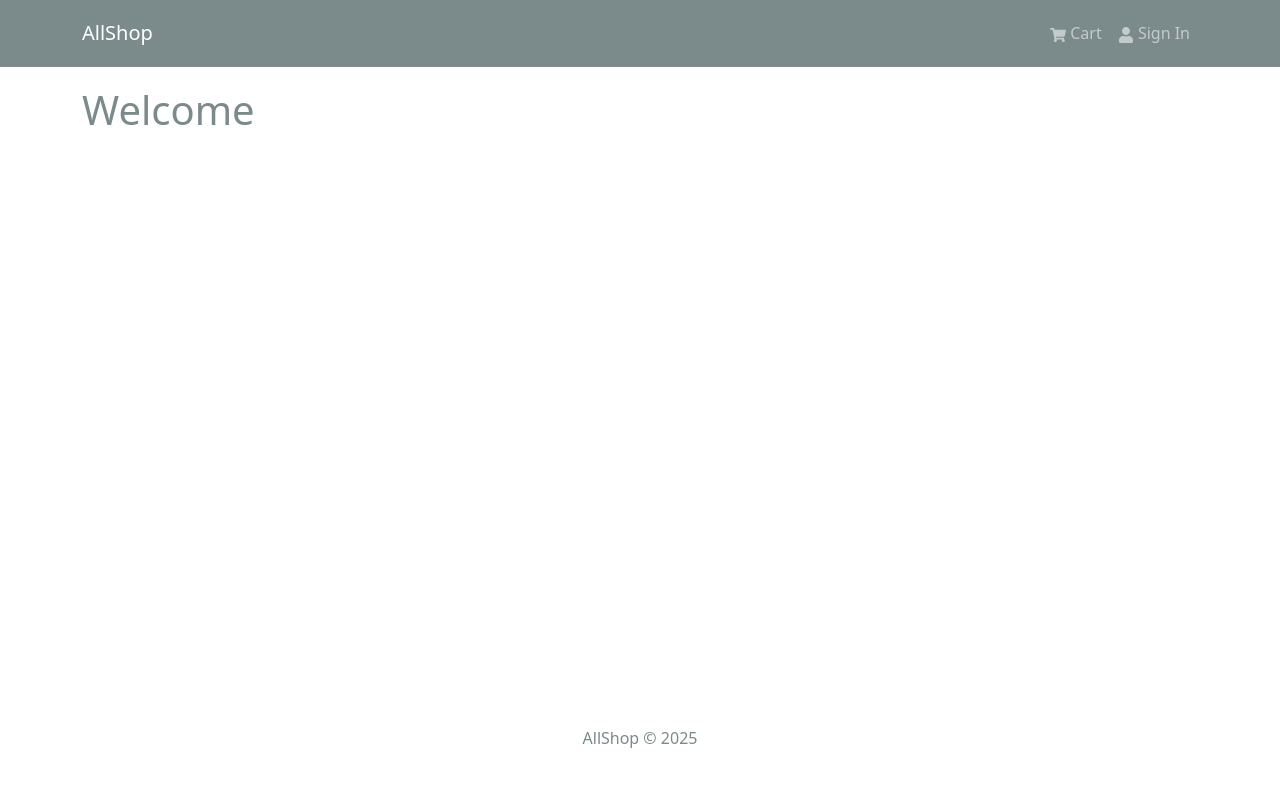
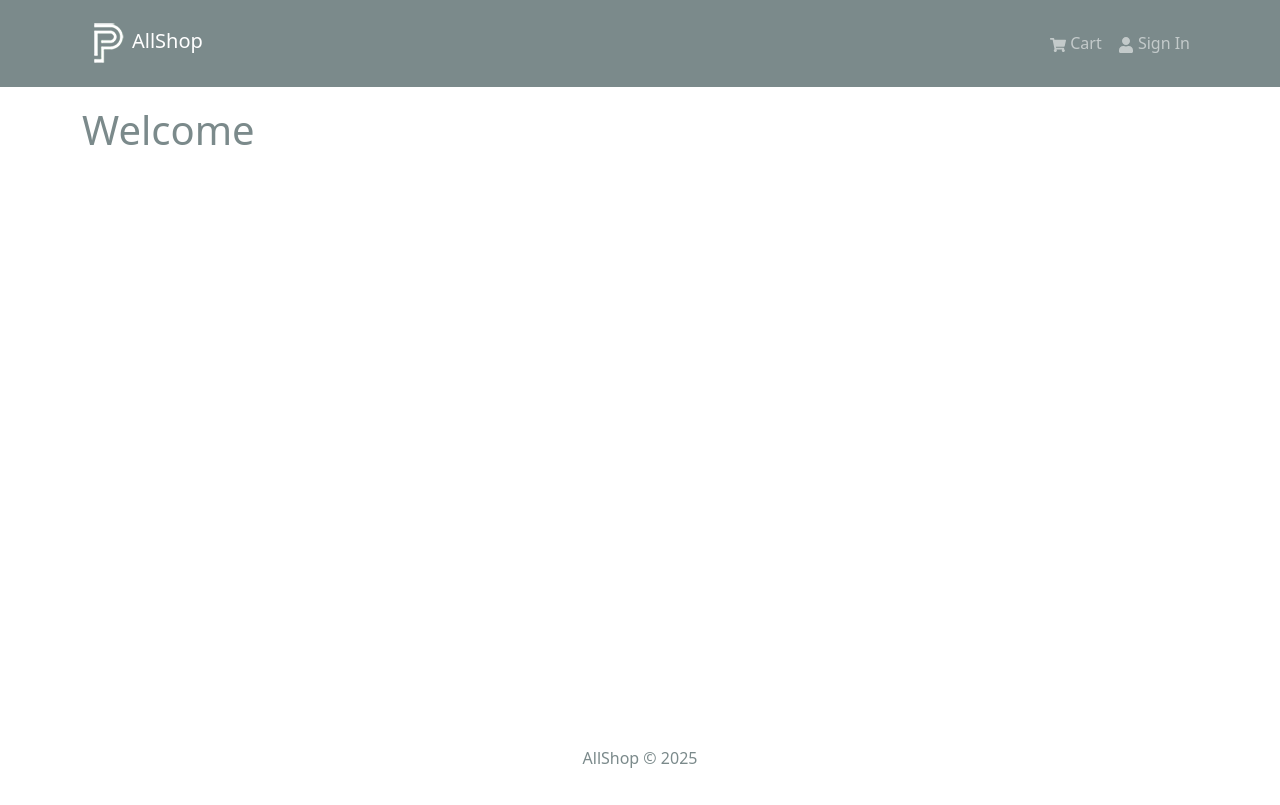
Before and after one commit to VaidyaHarshal/ecomm-react, a React (Create React App) app in the folder frontend/: page / in a window 1280 px wide. Built offline with nearby package versions, Linux system fonts and the light colour scheme.

Commit message:
added a demo logo

```diff
--- a/frontend/src/components/Header.jsx
+++ b/frontend/src/components/Header.jsx
@@ -1,13 +1,17 @@
 import React from "react";
 import { Navbar, Nav, Container } from "react-bootstrap";
 import { FaShoppingCart, FaUser } from "react-icons/fa";
+import logo from "../assets/logo.png";
 
 const Header = () => {
   return (
     <header>
-      <Navbar bg="dark" variant="dark" expand="lg" collapseOnSelect>
+      <Navbar bg="dark" variant="dark" expand="md" collapseOnSelect>
         <Container>
-          <Navbar.Brand href="/">AllShop</Navbar.Brand>
+          <Navbar.Brand href="/">
+            <img src={logo} alt="AllShop" />
+            AllShop
+          </Navbar.Brand>
           <Navbar.Toggle aria-controls="basic-navbar-nav" />
           <Navbar.Collapse id="basic-navbar-nav">
             <Nav className="ms-auto">
```
Also changed, not shown: frontend/src/assets/logo.png (added).
